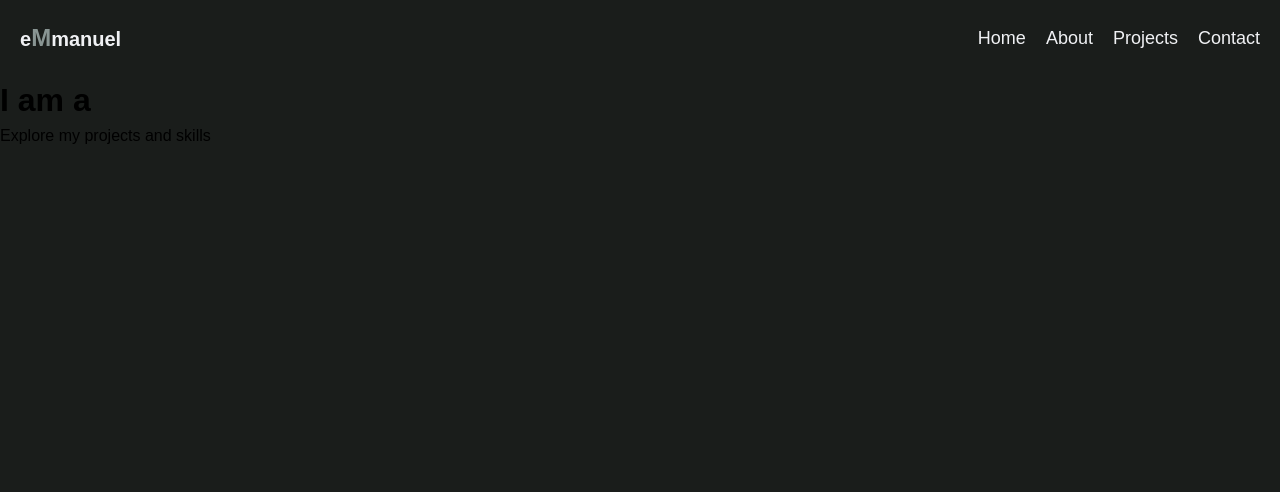
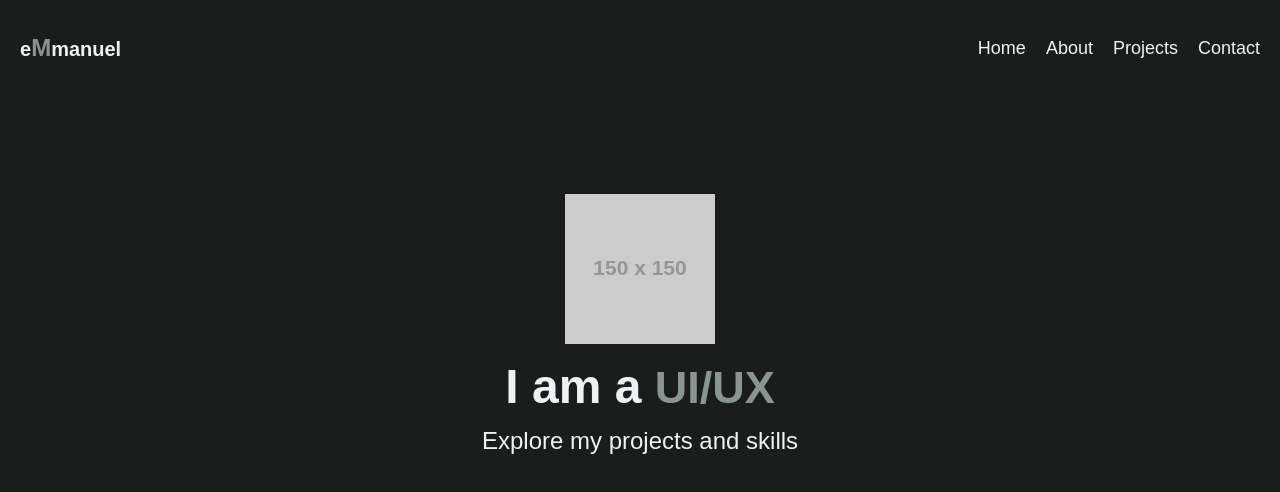
Before and after one commit to WhiteMonarch18/Portfolio-Website, a plain HTML site: page index.html in a window 1280 px wide. Drawn offline with Linux system fonts and the light colour scheme; placeholder pictures from the web are drawn by us.

Commit message:
Version 0.01: js css and html integration for hero section

```diff
--- a/hero.js
+++ b/hero.js
@@ -0,0 +1,35 @@
+const professions = [
+    "Web Developer",
+    "UI/UX Designer",
+    "Data Scientist",
+    "Full Stack Developer"
+]
+let professionIndex = 0;
+let currentIndex = 0;
+let isDeleting = false;
+
+const professionElement = document.getElementById("profession");
+
+function typeEffect() {
+    const currentProfession = professions[professionIndex];
+
+    if (isDeleting) {
+        professionElement.textContent = currentProfession.substring(0, currentIndex - 1);
+        currentIndex--;
+        if (currentIndex <= 0) {
+            isDeleting = false;
+            professionIndex = (professionIndex + 1) % professions.length;
+        }
+    } else {
+        professionElement.textContent = currentProfession.substring(0, currentIndex + 1);
+        currentIndex++;
+        if (currentIndex >= currentProfession.length) {
+            isDeleting = true;
+        }
+    }
+    setTimeout(typeEffect, isDeleting ? 100 : 200);
+}
+
+document.addEventListener("DOMContentLoaded", () => {
+    typeEffect(); // Start the typing effect when the DOM is fully loaded
+});
--- a/index.html
+++ b/index.html
@@ -5,6 +5,7 @@
     <meta name="viewport" content="width=device-width, initial-scale=1.0">
     <title>Document</title>
     <link rel="stylesheet" href="style.css">
+
 
 </head>
 <body>
@@ -23,8 +24,14 @@
             </nav>
         </div>
         <div id="hero">
-            <h1>I am a <span id="hero-accent"><script src="hero.js"></script></span></h1>
-            <p>Explore my projects and skills</p>
-    </div>
+            <div id="hero-image">
+                <img src="https://via.placeholder.com/150" alt="Hero Image">
+            </div>
+            <div id="hero-content">
+                <h1>I am a <span id="profession">Web Developer</span></h1>
+                <p>Explore my projects and skills</p>
+            </div>
+        </div>
+    <script src="hero.js"></script>
 </body>
 </html>
--- a/style.css
+++ b/style.css
@@ -19,8 +19,6 @@ body {
     font-family: var(--font-family);
     font-size: var(--font-size);
     line-height: var(--line-height);
-    margin: 0;
-    padding: 0;
     background-color: var(--background-color);
 }
 
@@ -34,7 +32,7 @@ h1 span {
     font-size: 24px;
 }
 #nav {
-    padding: 20px;
+    padding: 10px 0px 20px;
     display: flex;
     justify-content: space-between;
     align-items: center;
@@ -66,3 +64,27 @@ nav ul li a:hover::after {
     width:100%;
     transition: width 0.5s ease;
 }
+
+#header {
+    padding: 20px;
+    display: block  ;
+}
+#hero {
+    display: flex;
+    flex-direction: column;
+    align-items: center;
+    justify-content: center;
+    height: 60vh;
+    text-align: center;
+    /* background-color: var(--primary-color); */
+    /* box-shadow: 0 4px 10px var(--shadow-color); */
+}
+#hero-content {
+
+    color: var(--text-color);
+    font-size: 24px;
+}
+#profession {
+    color: var(--accent-color);
+    font-size: 45px;
+}
```
